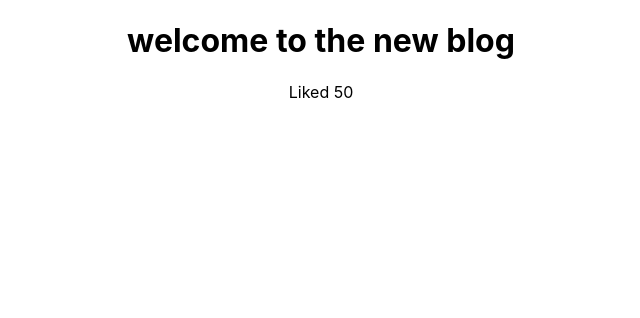
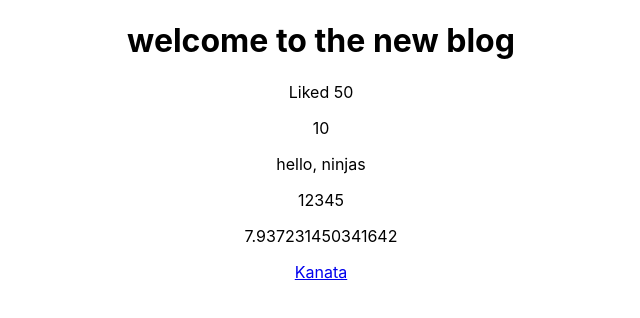
Before and after one commit to RandyNasuta/react-learn, a React (Create React App) app: page / in a window 1280 px wide. Shown: the top 318 px of the page, without its empty margins (319-959 px from the left). Built offline with nearby package versions, Linux system fonts and the light colour scheme.

Commit message:
first commit

```diff
--- a/src/App.js
+++ b/src/App.js
@@ -3,12 +3,20 @@
 function App() {
   const title = "welcome to the new blog";
   const likes = 50;
+  const link = "https://www.youtube.com/@AmaneKanata";
 
   return (
     <div className="App">
       <div className="content">
         <h1>{title}</h1>
         <p>Liked {likes}</p>
+        <p>{10}</p>
+        <p>{"hello, ninjas"}</p>
+        <p>{[1, 2, 3, 4, 5]}</p>
+        <p>{Math.random() * 10}</p>
+        <a href={link} target="blank">
+          Kanata
+        </a>
       </div>
     </div>
   );
```
